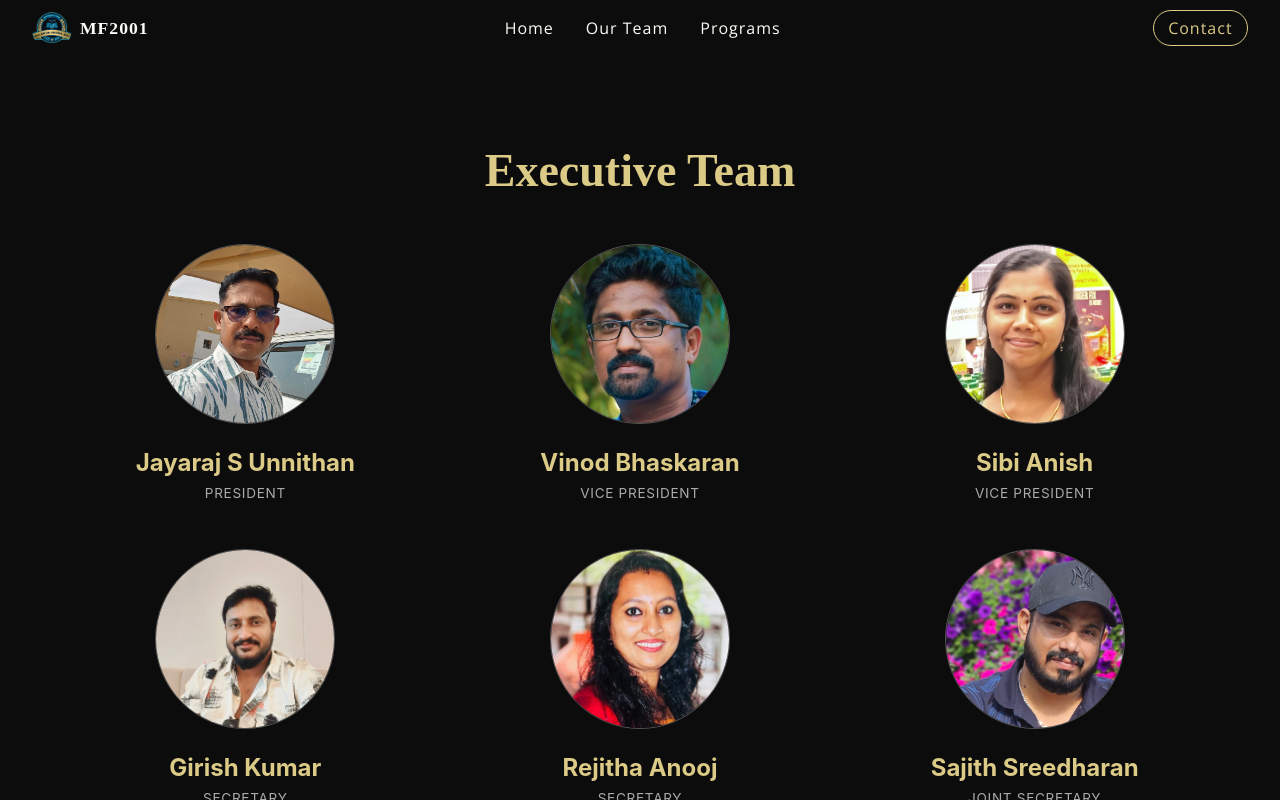
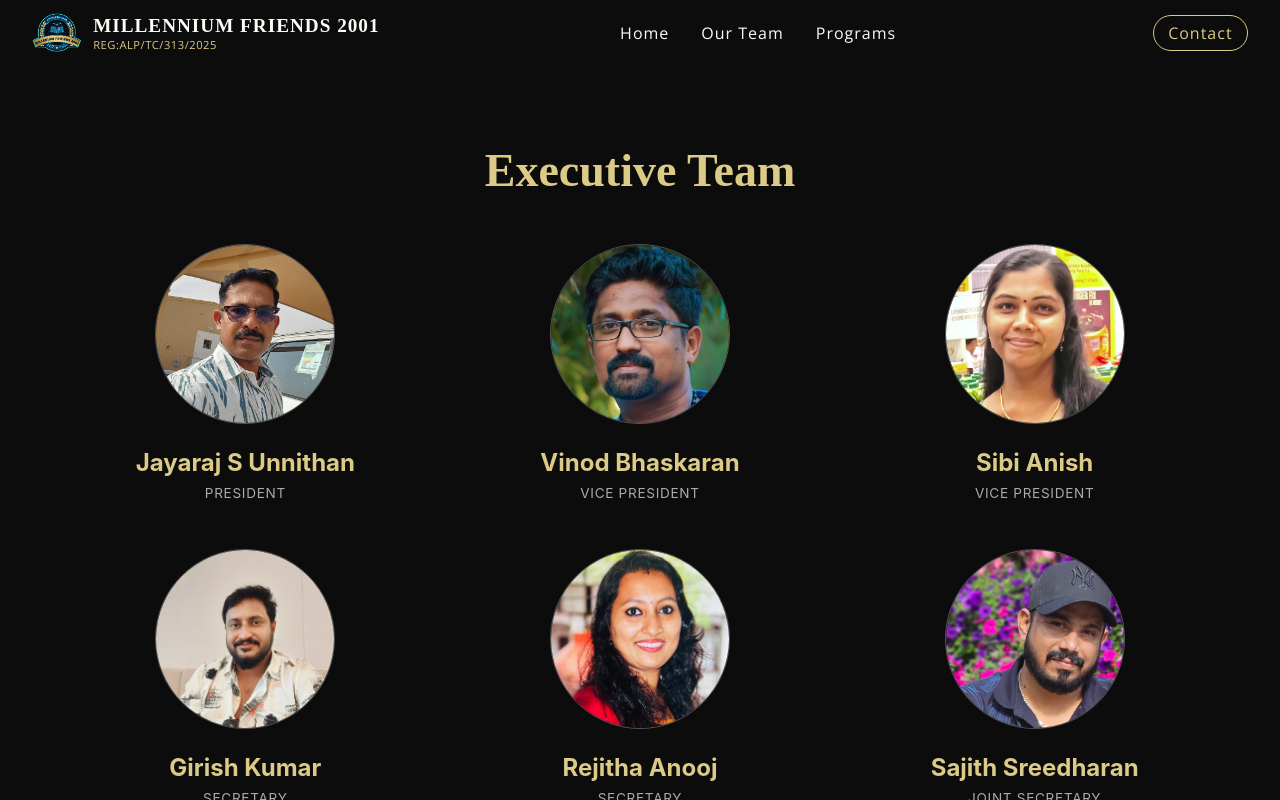
Before and after one commit to sayadav96/MF2001, a Next.js app: page /team in a window 1280 px wide. Built offline with nearby package versions, Linux system fonts and the light colour scheme; a web font is replaced by a local one.

Commit message:
changed the logo text

```diff
--- a/src/components/Navbar/index.jsx
+++ b/src/components/Navbar/index.jsx
@@ -29,10 +29,13 @@ const Navbar = ({ navbarInfo }) => {
     <nav className={styles.navbar_container} id="navigation">
       <Link href="/" passHref legacyBehavior>
         <a className={styles.navbar_logo}>
-          <Image src="/images/logo.png" width={40} height={40} alt="logo" />
-          <span className={cn("opensans", styles.navbar_logo_text)}>
-            MF2001
-          </span>
+          <Image src="/images/logo.png" width={50} height={50} alt="logo" />
+          <div className={styles.navbar_logo_titles}>
+            <span className={cn("opensans", styles.navbar_logo_text)}>
+              MILLENNIUM FRIENDS 2001
+            </span>
+            <p className={styles.navbar_logo_subtext}>Reg:ALP/TC/313/2025</p>
+          </div>
         </a>
       </Link>
 
--- a/src/components/Navbar/styles.module.scss
+++ b/src/components/Navbar/styles.module.scss
@@ -16,17 +16,31 @@
 .navbar_logo {
   display: inline-flex;
   align-items: center;
-  gap: 0.5rem;
-  text-decoration: none;
+  gap: 0.7rem; // Slightly more gap for the image  text-decoration: none;
   cursor: pointer;
+}
+.navbar_logo_titles {
+  display: flex;
+  flex-direction: column;
+  justify-content: center;
 }
 
 .navbar_logo_text {
   font-family: $font-base;
-  font-size: 1.1rem;
+  font-size: 1.2rem;
   color: $color-white;
   font-weight: 600;
   letter-spacing: 1px;
+  line-height: 1.2;
+}
+
+.navbar_logo_subtext {
+  font-family: $font-alt; // Using alt font for the smaller text
+  font-size: 0.7rem;      // Smaller size for the registration number
+  color: $color-golden;   // Using golden color to make it look official
+  margin: 0;
+  letter-spacing: 0.5px;
+  text-transform: uppercase;
 }
 
 .navbar_links {
```
